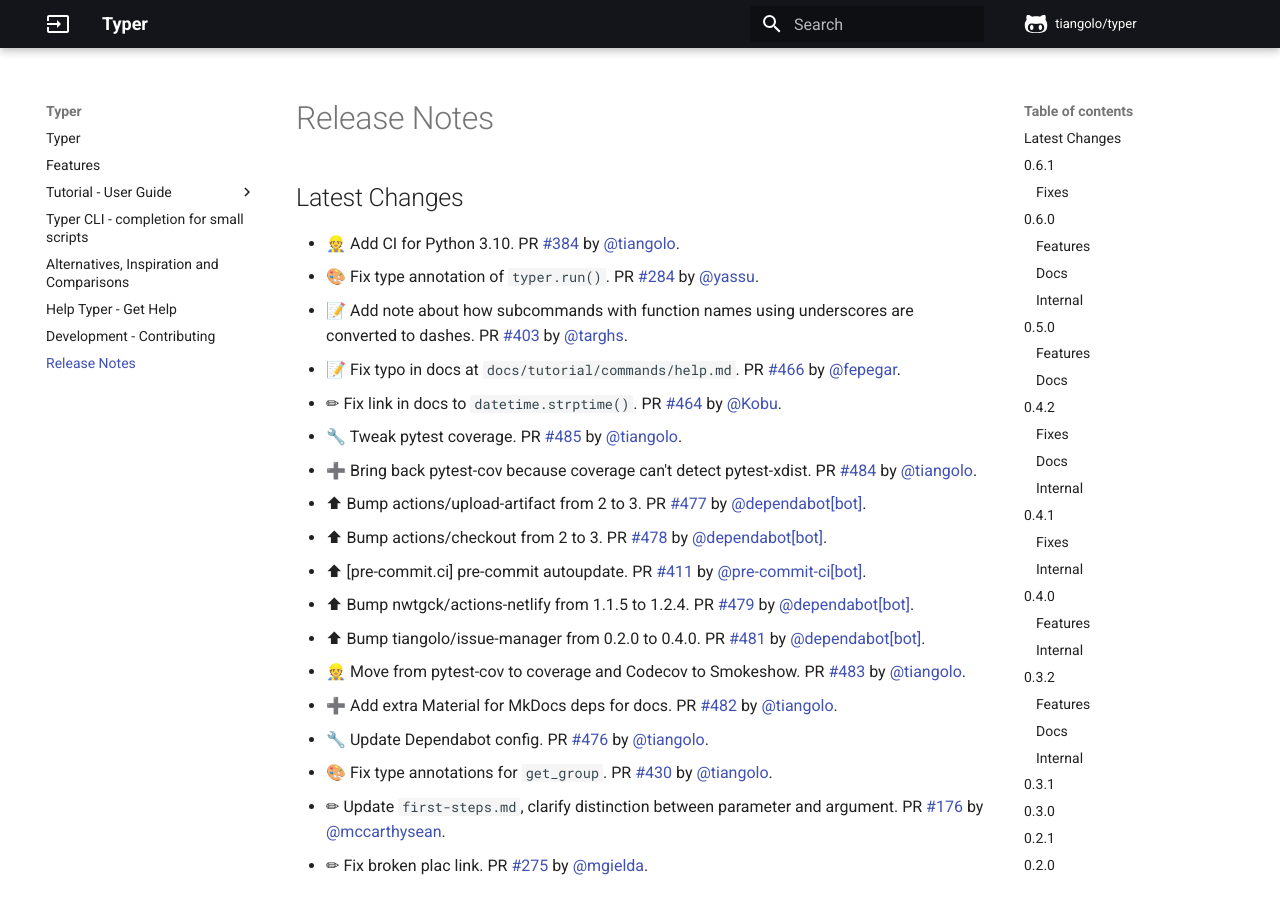
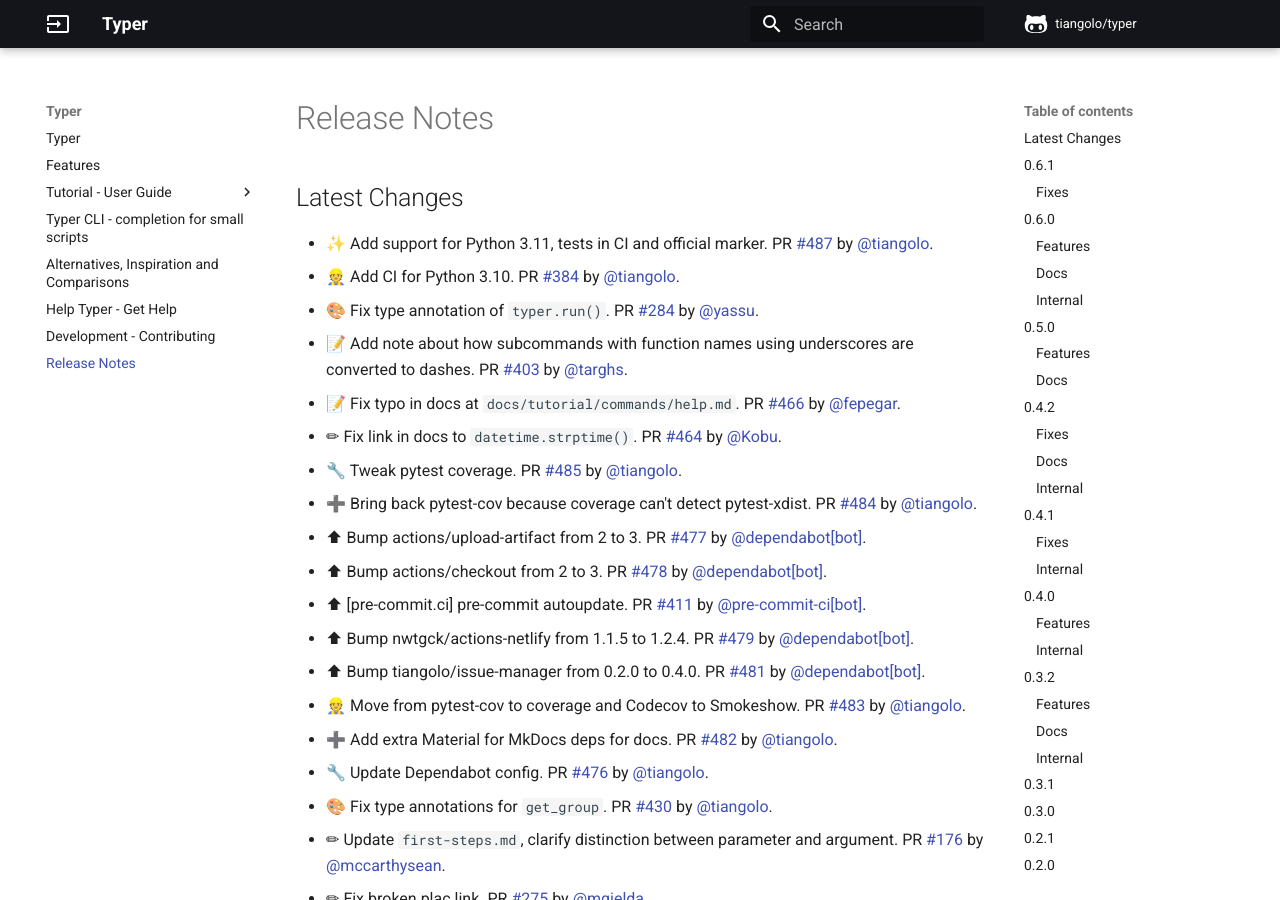
Before and after one commit to RED0731/red_pythonTyper, an MkDocs documentation site: the page built from docs/release-notes.md, in a window 1280 px wide and 900 px high. Built offline with MkDocs 1.6.1 and Material for MkDocs 9.7.7, drawn with Linux system fonts in a browser that asks for light colours; comment, search, counter and statistics services are not loaded.

Commit message:
📝 Update release notes

```diff
--- a/docs/release-notes.md
+++ b/docs/release-notes.md
@@ -1,5 +1,6 @@
 ## Latest Changes
 
+* ✨ Add support for Python 3.11, tests in CI and official marker. PR [#487](https://github.com/tiangolo/typer/pull/487) by [@tiangolo](https://github.com/tiangolo).
 * 👷 Add CI for Python 3.10. PR [#384](https://github.com/tiangolo/typer/pull/384) by [@tiangolo](https://github.com/tiangolo).
 * 🎨 Fix type annotation of `typer.run()`. PR [#284](https://github.com/tiangolo/typer/pull/284) by [@yassu](https://github.com/yassu).
 * 📝 Add note about how subcommands with function names using underscores are converted to dashes. PR [#403](https://github.com/tiangolo/typer/pull/403) by [@targhs](https://github.com/targhs).
```
